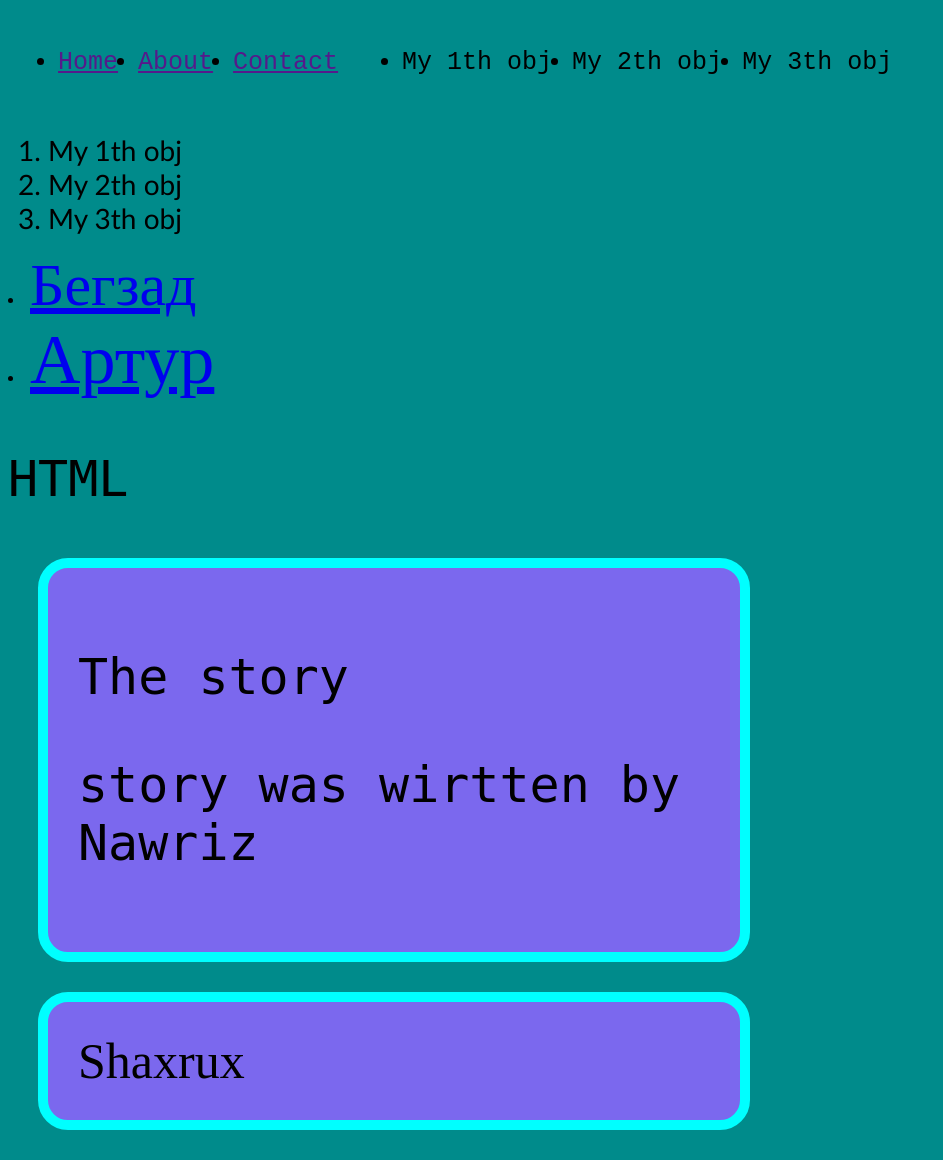
After one commit to shaxruxtleubaev/python_development, a Python web app: template frontend/second_project/templates/base.html in a window 1280 px wide. The commit adds this page. Shown: the whole page, without its empty margins (0-943 px from the left). Run offline with Jinja, Linux system fonts and the light colour scheme; the template is opened without the code that fills it, so the values that code supplies are empty.

Commit message:
22_10_2022 17:40

```diff
--- a/frontend/first_project/templates/hw.html
+++ b/frontend/first_project/templates/hw.html
@@ -4,7 +4,8 @@
     <meta charset="UTF-8">
     <meta http-equiv="X-UA-Compatible" content="IE=edge">
     <meta name="viewport" content="width=device-width, initial-scale=1.0">
-    <title>HomeWork</title>
+    <title>Base</title>
+    <link rel="stylesheet" href="base.css">
 </head>
 <body>
     <h1 align="center">
--- /dev/null
+++ b/frontend/second_project/satic/base.css
@@ -0,0 +1,40 @@
+body {
+    background-color:darkcyan;
+}
+ul {
+    font-family: impact;
+    font-size: 30px;
+    display: inline;
+    display: inline-flex;
+    transform: scale(1);
+}
+ul > li {
+    margin: 10px;
+    font-family: 'Courier New';
+    font-size: 25px;
+}
+ol > li {
+    font-family: 'Gill Sans';
+    font-size: 28px;
+}
+#b {
+    font-size: 60px;
+}
+.a {
+    font-size: 70px;
+    font-style: initial;
+}
+p {
+    font-family: monospace;
+    font-size: 50px;
+}
+div {
+    text-shadow: 30px;
+    font-size: 50px;
+    border: solid 10px cyan;
+    border-radius: 30px;
+    margin: 30px;
+    padding: 30px;
+    background-color: mediumslateblue;
+    width: 50%;
+}
--- /dev/null
+++ b/frontend/second_project/templates/base.html
@@ -0,0 +1,39 @@
+<!DOCTYPE html>
+<html lang="en">
+<head>
+    <meta charset="UTF-8">
+    <meta http-equiv="X-UA-Compatible" content="IE=edge">
+    <meta name="viewport" content="width=device-width, initial-scale=1.0">
+    <title>n</title>
+    <link rel="stylesheet" href="../satic/base.css">
+</head>
+<body>
+    <ul>
+        <li><a href="">Home</a></li>
+        <li><a href="">About</a></li>
+        <li><a href="">Contact</a></li>
+    </ul>
+    <ul>
+        <li>My 1th obj</li>
+        <li>My 2th obj</li>
+        <li>My 3th obj</li>
+    </ul>
+    <ol>
+        <li>My 1th obj</li>
+        <li>My 2th obj</li>
+        <li>My 3th obj</li>
+    </ol>
+    <li><a id="b" href="#">Бегзад</a></li>
+    <li><a class="a" href="#">Артур</a></li>
+    <p>
+        HTML
+    </p>
+    <div>
+        <p>The story</p>
+        <p>story was wirtten by Nawriz</p>
+    </div>
+    <div>
+        Shaxrux
+    </div>
+</body>
+</html>
```
Also changed, not shown: frontend/second_project/satic/claswork.css (added, +22 -0 lines), frontend/second_project/templates/claswork.html (added, +21 -0 lines).
